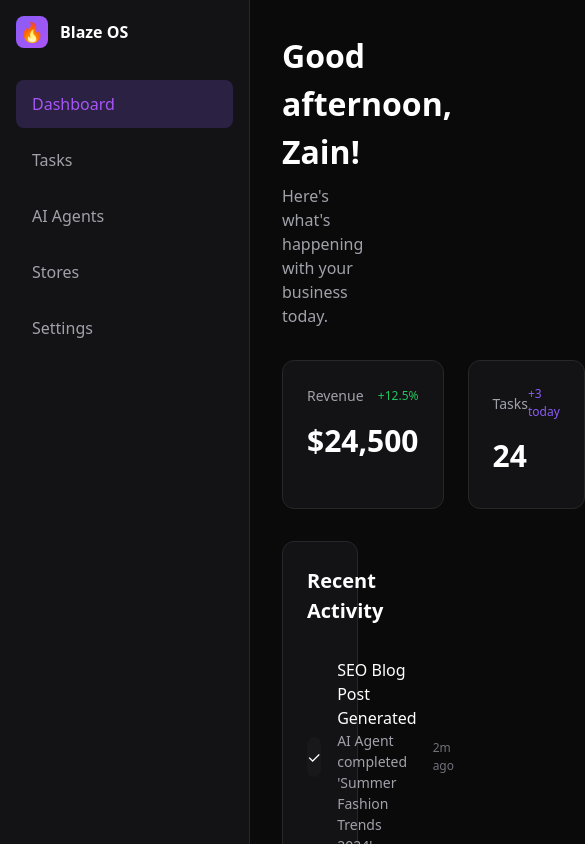
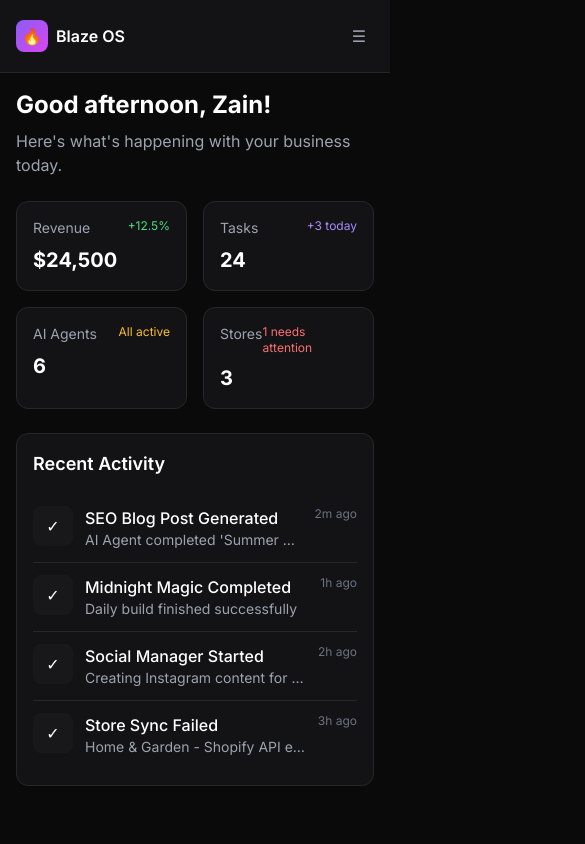
Before and after one commit to Blaze9246/blaze-business-os, a Next.js app in the folder frontend/: page / in a window 390 px wide. Shown: the top 844 px of the page, 585 px wide, since content can reach past the window. Built offline with nearby package versions, Linux system fonts and the light colour scheme.

Commit message:
Add mobile responsive design and all pages

```diff
--- a/frontend/src/app/page.tsx
+++ b/frontend/src/app/page.tsx
@@ -1,124 +1,131 @@
-export default function DashboardPage() {
+'use client';
+
+import { useState } from 'react';
+
+export default function Dashboard() {
+  const [currentPage, setCurrentPage] = useState('dashboard');
+  const [sidebarOpen, setSidebarOpen] = useState(false);
+
+  const menuItems = [
+    { id: 'dashboard', label: 'Dashboard', icon: '📊' },
+    { id: 'tasks', label: 'Tasks', icon: '✓' },
+    { id: 'agents', label: 'AI Agents', icon: '🤖' },
+    { id: 'stores', label: 'Stores', icon: '🏪' },
+    { id: 'settings', label: 'Settings', icon: '⚙️' },
+  ];
+
+  const renderContent = () => {
+    switch(currentPage) {
+      case 'dashboard':
+        return <DashboardContent />;
+      case 'tasks':
+        return <TasksContent />;
+      case 'agents':
+        return <AgentsContent />;
+      case 'stores':
+        return <StoresContent />;
+      case 'settings':
+        return <SettingsContent />;
+      default:
+        return <DashboardContent />;
+    }
+  };
+
   return (
-    <div style={{
-      minHeight: '100vh',
-      background: '#0A0A0B',
-      color: 'white',
-      fontFamily: 'system-ui, -apple-system, sans-serif'
-    }}>
-      {/* Sidebar */}
-      <div style={{
-        position: 'fixed',
-        left: 0,
-        top: 0,
-        bottom: 0,
-        width: '250px',
-        background: '#131316',
-        borderRight: '1px solid #27272a',
-        padding: '1rem'
-      }}>
-        <div style={{ display: 'flex', alignItems: 'center', gap: '0.75rem', marginBottom: '2rem' }}>
-          <div style={{
-            width: '32px',
-            height: '32px',
-            background: 'linear-gradient(135deg, #8B5CF6, #A855F7)',
-            borderRadius: '8px',
-            display: 'flex',
-            alignItems: 'center',
-            justifyContent: 'center'
-          }}>
-            <span style={{ fontSize: '1.2rem' }}>🔥</span>
+    <div className="min-h-screen bg-[#0A0A0B] text-white">
+      {/* Mobile Header */}
+      <div className="lg:hidden flex items-center justify-between p-4 bg-[#131316] border-b border-[#27272a]">
+        <div className="flex items-center gap-2">
+          <div className="w-8 h-8 bg-gradient-to-br from-violet-500 to-fuchsia-500 rounded-lg flex items-center justify-center">
+            <span>🔥</span>
           </div>
-          <span style={{ fontWeight: 600 }}>Blaze OS</span>
+          <span className="font-semibold">Blaze OS</span>
+        </div>
+        <button
+          onClick={() => setSidebarOpen(!sidebarOpen)}
+          className="p-2 text-gray-400"
+        >
+          {sidebarOpen ? '✕' : '☰'}
+        </button>
       </div>
 
-        <nav style={{ display: 'flex', flexDirection: 'column', gap: '0.5rem' }}>
-          {[
-            { label: 'Dashboard', active: true },
-            { label: 'Tasks' },
-            { label: 'AI Agents' },
-            { label: 'Stores' },
-            { label: 'Settings' },
-          ].map((item) => (
-            <div
-              key={item.label}
-              style={{
-                padding: '0.75rem 1rem',
-                borderRadius: '8px',
-                cursor: 'pointer',
-                background: item.active ? 'rgba(139, 92, 246, 0.2)' : 'transparent',
-                color: item.active ? '#A855F7' : '#A1A1AA'
+      {/* Sidebar */}
+      <div className={`
+        fixed lg:static inset-y-0 left-0 z-50 w-64 bg-[#131316] border-r border-[#27272a] p-4
+        transform transition-transform duration-300 ease-in-out
+        ${sidebarOpen ? 'translate-x-0' : '-translate-x-full lg:translate-x-0'}
+      `}>
+        <div className="hidden lg:flex items-center gap-3 mb-8">
+          <div className="w-8 h-8 bg-gradient-to-br from-violet-500 to-fuchsia-500 rounded-lg flex items-center justify-center">
+            <span>🔥</span>
+          </div>
+          <span className="font-semibold">Blaze OS</span>
+        </div>
+
+        <nav className="space-y-1">
+          {menuItems.map((item) => (
+            <button
+              key={item.id}
+              onClick={() => {
+                setCurrentPage(item.id);
+                setSidebarOpen(false);
               }}
+              className={`w-full flex items-center gap-3 px-4 py-3 rounded-lg text-left transition-colors ${
+                currentPage === item.id
+                  ? 'bg-violet-500/20 text-violet-400'
+                  : 'text-gray-400 hover:text-white hover:bg-white/5'
+              }`}
             >
-              {item.label}
-            </div>
+              <span>{item.icon}</span>
+              <span>{item.label}</span>
+            </button>
           ))}
         </nav>
       </div>
 
+      {/* Overlay for mobile */}
+      {sidebarOpen && (
+        <div
+          className="fixed inset-0 bg-black/50 z-40 lg:hidden"
+          onClick={() => setSidebarOpen(false)}
+        />
+      )}
+
       {/* Main Content */}
-      <div style={{ marginLeft: '250px', padding: '2rem' }}>
-        <h1 style={{ fontSize: '2rem', fontWeight: 700, marginBottom: '0.5rem' }}>
-          Good afternoon, Zain!
-        </h1>
-        <p style={{ color: '#A1A1AA', marginBottom: '2rem' }}>
-          Here's what's happening with your business today.
-        </p>
+      <div className="lg:ml-64 p-4 lg:p-8">
+        {renderContent()}
+      </div>
+    </div>
+  );
+}
+
+function DashboardContent() {
+  return (
+    <div>
+      <h1 className="text-2xl lg:text-3xl font-bold mb-2">Good afternoon, Zain!</h1>
+      <p className="text-gray-400 mb-6">Here's what's happening with your business today.</p>
 
       {/* Stats Grid */}
-        <div style={{
-          display: 'grid',
-          gridTemplateColumns: 'repeat(4, 1fr)',
-          gap: '1.5rem',
-          marginBottom: '2rem'
-        }}>
+      <div className="grid grid-cols-2 lg:grid-cols-4 gap-4 mb-6">
         {[
-            { label: 'Revenue', value: '$24,500', change: '+12.5%', color: '#22C55E' },
-            { label: 'Tasks', value: '24', change: '+3 today', color: '#8B5CF6' },
-            { label: 'AI Agents', value: '6', change: 'All active', color: '#F59E0B' },
-            { label: 'Stores', value: '3', change: '1 needs attention', color: '#EF4444' },
+          { label: 'Revenue', value: '$24,500', change: '+12.5%', color: 'text-green-400' },
+          { label: 'Tasks', value: '24', change: '+3 today', color: 'text-violet-400' },
+          { label: 'AI Agents', value: '6', change: 'All active', color: 'text-amber-400' },
+          { label: 'Stores', value: '3', change: '1 needs attention', color: 'text-red-400' },
         ].map((stat) => (
-            <div
-              key={stat.label}
-              style={{
-                background: '#131316',
-                border: '1px solid #27272a',
-                borderRadius: '12px',
-                padding: '1.5rem'
-              }}
-            >
-              <div style={{
-                display: 'flex',
-                justifyContent: 'space-between',
-                alignItems: 'center',
-                marginBottom: '0.75rem'
-              }}>
-                <span style={{ color: '#A1A1AA', fontSize: '0.875rem' }}>{stat.label}</span>
-                <span style={{
-                  fontSize: '0.75rem',
-                  color: stat.color,
-                  fontWeight: 500
-                }}>
-                  {stat.change}
-                </span>
+          <div key={stat.label} className="bg-[#131316] border border-[#27272a] rounded-xl p-4">
+            <div className="flex justify-between items-start mb-2">
+              <span className="text-gray-400 text-sm">{stat.label}</span>
+              <span className={`text-xs ${stat.color}`}>{stat.change}</span>
             </div>
-              <div style={{ fontSize: '1.875rem', fontWeight: 700 }}>
-                {stat.value}
-              </div>
+            <div className="text-xl lg:text-2xl font-bold">{stat.value}</div>
           </div>
         ))}
       </div>
 
-        {/* Task Board Preview */}
-        <div style={{
-          background: '#131316',
-          border: '1px solid #27272a',
-          borderRadius: '12px',
-          padding: '1.5rem'
-        }}>
-          <h2 style={{ fontSize: '1.25rem', fontWeight: 600, marginBottom: '1rem' }}>
-            Recent Activity
-          </h2>
+      {/* Recent Activity */}
+      <div className="bg-[#131316] border border-[#27272a] rounded-xl p-4">
+        <h2 className="text-lg font-semibold mb-4">Recent Activity</h2>
 
         {[
           { title: 'SEO Blog Post Generated', desc: "AI Agent completed 'Summer Fashion Trends 2024'", time: '2m ago' },
@@ -126,32 +133,76 @@ export default function DashboardPage() {
           { title: 'Social Manager Started', desc: 'Creating Instagram content for Fashion Hub', time: '2h ago' },
           { title: 'Store Sync Failed', desc: 'Home & Garden - Shopify API error', time: '3h ago' },
         ].map((activity, i) => (
-            <div
-              key={i}
-              style={{
-                display: 'flex',
-                alignItems: 'center',
-                gap: '1rem',
-                padding: '1rem 0',
-                borderBottom: i < 3 ? '1px solid #27272a' : 'none'
-              }}
-            >
-              <div style={{
-                width: '40px',
-                height: '40px',
-                background: '#18181B',
-                borderRadius: '8px',
-                display: 'flex',
-                alignItems: 'center',
-                justifyContent: 'center'
-              }}>
+          <div key={i} className="flex items-start gap-3 py-3 border-b border-[#27272a] last:border-0">
+            <div className="w-10 h-10 bg-[#18181B] rounded-lg flex items-center justify-center flex-shrink-0">
               <span>✓</span>
             </div>
-              <div style={{ flex: 1 }}>
-                <div style={{ fontWeight: 500 }}>{activity.title}</div>
-                <div style={{ color: '#A1A1AA', fontSize: '0.875rem' }}>{activity.desc}</div>
+            <div className="flex-1 min-w-0">
+              <div className="font-medium truncate">{activity.title}</div>
+              <div className="text-gray-400 text-sm truncate">{activity.desc}</div>
             </div>
-              <div style={{ color: '#71717A', fontSize: '0.75rem' }}>{activity.time}</div>
+            <div className="text-gray-500 text-xs whitespace-nowrap">{activity.time}</div>
+          </div>
+        ))}
+      </div>
+    </div>
+  );
+}
+
+function TasksContent() {
+  const [tasks, setTasks] = useState([
+    { id: 1, title: 'Campaign Generator V2', status: 'todo', priority: 'urgent' },
+    { id: 2, title: 'AI Hunter Agent', status: 'todo', priority: 'high' },
+    { id: 3, title: 'Systeme.io Integration', status: 'todo', priority: 'high' },
+    { id: 4, title: 'Shopify Store Connection', status: 'inprogress', priority: 'medium' },
+    { id: 5, title: 'Hunter.io API Setup', status: 'inprogress', priority: 'medium' },
+    { id: 6, title: 'MVP Dashboard UI', status: 'done', priority: 'urgent' },
+  ]);
+
+  const columns = [
+    { id: 'todo', title: 'To Do', color: 'border-gray-500' },
+    { id: 'inprogress', title: 'In Progress', color: 'border-violet-500' },
+    { id: 'review', title: 'Review', color: 'border-amber-500' },
+    { id: 'done', title: 'Done', color: 'border-green-500' },
+  ];
+
+  const getPriorityColor = (priority: string) => {
+    switch(priority) {
+      case 'urgent': return 'bg-red-500/20 text-red-400';
+      case 'high': return 'bg-orange-500/20 text-orange-400';
+      case 'medium': return 'bg-yellow-500/20 text-yellow-400';
+      default: return 'bg-gray-500/20 text-gray-400';
+    }
+  };
+
+  return (
+    <div>
+      <h1 className="text-2xl lg:text-3xl font-bold mb-6">Tasks</h1>
+
+      <div className="overflow-x-auto">
+        <div className="flex gap-4 min-w-[800px] lg:min-w-0">
+          {columns.map((column) => (
+            <div key={column.id} className="flex-1 bg-[#131316] border border-[#27272a] rounded-xl p-4">
+              <div className={`flex items-center justify-between mb-4 pb-2 border-b-2 ${column.color}`}>
+                <span className="font-semibold">{column.title}</span>
+                <span className="text-sm text-gray-400">
+                  {tasks.filter(t => t.status === column.id).length}
+                </span>
+              </div>
+
+              <div className="space-y-3">
+                {tasks
+                  .filter(task => task.status === column.id)
+                  .map(task => (
+                    <div key={task.id} className="bg-[#1A1A1E] border border-[#27272a] rounded-lg p-3">
+                      <span className={`text-xs px-2 py-1 rounded ${getPriorityColor(task.priority)}`}>
+                        {task.priority}
+                      </span>
+                      <p className="mt-2 text-sm">{task.title}</p>
+                    </div>
+                  ))
+                }
+              </div>
             </div>
           ))}
         </div>
@@ -159,3 +210,110 @@ export default function DashboardPage() {
     </div>
   );
 }
+
+function AgentsContent() {
+  const agents = [
+    { name: 'Content Manager', status: 'Active', task: 'Writing blog post', color: 'bg-green-500' },
+    { name: 'Social Manager', status: 'Busy', task: 'Creating Instagram content', color: 'bg-amber-500' },
+    { name: 'Email Manager', status: 'Active', task: 'Monitoring campaigns', color: 'bg-green-500' },
+    { name: 'Lead Manager', status: 'Offline', task: 'Scheduled for 2PM', color: 'bg-gray-500' },
+    { name: 'Video Manager', status: 'Active', task: 'Editing product video', color: 'bg-green-500' },
+    { name: 'Analytics Manager', status: 'Active', task: 'Generating reports', color: 'bg-green-500' },
+  ];
+
+  return (
+    <div>
+      <h1 className="text-2xl lg:text-3xl font-bold mb-6">AI Agents</h1>
+
+      <div className="grid grid-cols-1 lg:grid-cols-2 gap-4">
+        {agents.map((agent) => (
+          <div key={agent.name} className="bg-[#131316] border border-[#27272a] rounded-xl p-4 flex items-center gap-4">
+            <div className={`w-3 h-3 rounded-full ${agent.color} ${agent.status === 'Active' ? 'animate-pulse' : ''}`} />
+            <div className="flex-1">
+              <div className="font-medium">{agent.name}</div>
+              <div className="text-sm text-gray-400">{agent.task}</div>
+            </div>
+            <span className={`text-xs px-2 py-1 rounded ${
+              agent.status === 'Active' ? 'bg-green-500/20 text-green-400' :
+              agent.status === 'Busy' ? 'bg-amber-500/20 text-amber-400' :
+              'bg-gray-500/20 text-gray-400'
+            }`}>
+              {agent.status}
+            </span>
+          </div>
+        ))}
+      </div>
+    </div>
+  );
+}
+
+function StoresContent() {
+  const stores = [
+    { name: 'Essora Skincare', status: 'Active', revenue: '$12,500', orders: 45 },
+    { name: 'Blaze Ignite', status: 'Active', revenue: '$8,000', orders: 23 },
+    { name: 'Fashion Hub', status: 'Warning', revenue: '$4,000', orders: 12 },
+  ];
+
+  return (
+    <div>
+      <h1 className="text-2xl lg:text-3xl font-bold mb-6">Stores</h1>
+
+      <div className="space-y-4">
+        {stores.map((store) => (
+          <div key={store.name} className="bg-[#131316] border border-[#27272a] rounded-xl p-4">
+            <div className="flex items-center justify-between mb-2">
+              <div className="font-medium">{store.name}</div>
+              <span className={`text-xs px-2 py-1 rounded ${
+                store.status === 'Active' ? 'bg-green-500/20 text-green-400' : 'bg-red-500/20 text-red-400'
+              }`}>
+                {store.status}
+              </span>
+            </div>
+            <div className="flex gap-8 text-sm">
+              <div>
+                <span className="text-gray-400">Revenue: </span>
+                <span>{store.revenue}</span>
+              </div>
+              <div>
+                <span className="text-gray-400">Orders: </span>
+                <span>{store.orders}</span>
+              </div>
+            </div>
+          </div>
+        ))}
+      </div>
+    </div>
+  );
+}
+
+function SettingsContent() {
+  return (
+    <div>
+      <h1 className="text-2xl lg:text-3xl font-bold mb-6">Settings</h1>
+
+      <div className="bg-[#131316] border border-[#27272a] rounded-xl p-4 max-w-md">
+        <div className="flex items-center gap-4 mb-6">
+          <div className="w-16 h-16 rounded-full bg-gradient-to-br from-violet-500 to-fuchsia-500 flex items-center justify-center">
+            <span className="text-2xl font-bold">Z</span>
+          </div>
+          <div>
+            <div className="font-semibold">Zain Moolla</div>
+            <div className="text-sm text-gray-400">Admin</div>
+          </div>
+        </div>
+
+        <div className="space-y-4">
+          <div>
+            <label className="block text-sm text-gray-400 mb-1">Email</label>
+            <div>zain@blazeignite.com</div>
+          </div>
+
+          <div>
+            <label className="block text-sm text-gray-400 mb-1">Company</label>
+            <div>Blaze Ignite</div>
+          </div>
+        </div>
+      </div>
+    </div>
+  );
+}
```
Lines whose indentation alone changed are shown as unchanged.
